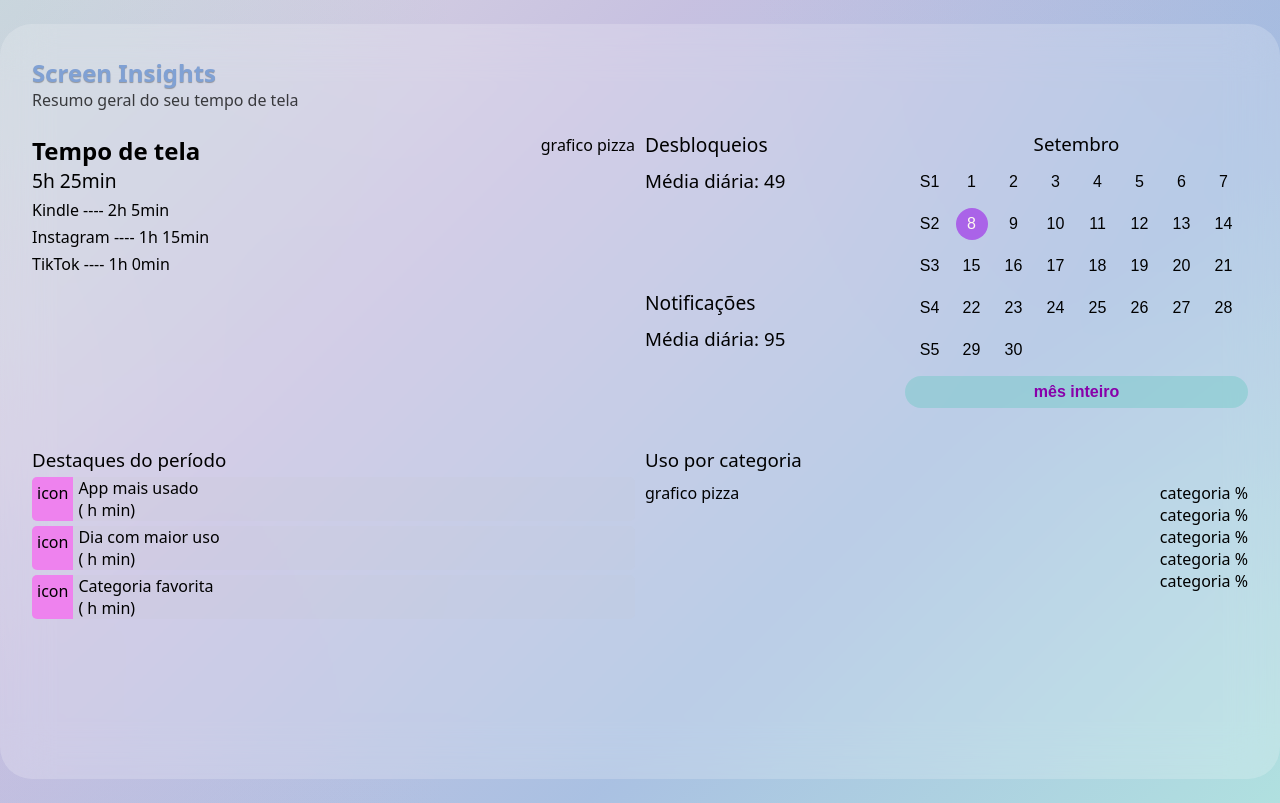
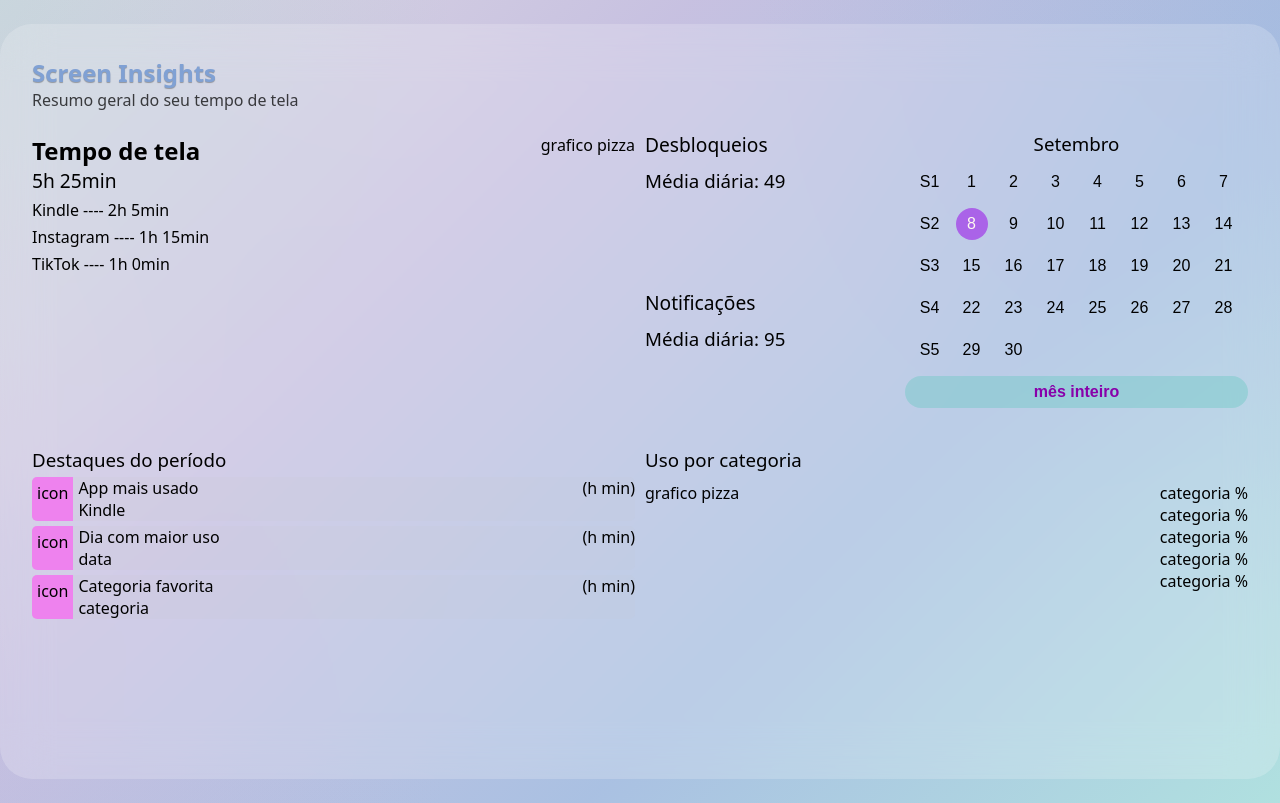
Before and after one commit to becsnr/screen-insights, a React (Vite) app in the folder screen-insights/: page / in a window 1280 px wide. Built offline with nearby package versions, Linux system fonts and the light colour scheme.

Commit message:
destaque app + usado

```diff
--- a/screen-insights/src/components/Destaque.jsx
+++ b/screen-insights/src/components/Destaque.jsx
@@ -1,42 +1,45 @@
 import styles from './Destaque.module.css';
 
+import { dayHighlights } from '../utils/highlights';
+
 function Destaque() {
+    const appMostUsed = dayHighlights();
+
+    const destaques = [
+        {
+            titulo: "App mais usado",
+            nome: appMostUsed.name,
+            time: "(h min)",
+        },
+        {
+            titulo: "Dia com maior uso",
+            nome: "data",
+            time: "(h min)",
+        },
+        {
+            titulo: "Categoria favorita",
+            nome: "categoria",
+            time: "(h min)",
+        }
+    ]
     return (
         <div className={styles.card}>
             <h3>Destaques do período</h3>
 
-            <div className={styles.destaque}>
+            {destaques.map(item => (
+                <div key={item.titulo} className={styles.destaque}>
                     <div className={styles.icone}>
                         icon
                     </div>
 
                     <div className={styles.info}>
-                    <p className={styles.titulo}>App mais usado</p>
-                    <p className={styles.res}>( h min)</p>
-                </div>
+                        <p className={styles.titulo}>{item.titulo}</p>
+                        <p className={styles.appName}>{item.nome}</p>
                     </div>
 
-            <div className={styles.destaque}>
-                <div className={styles.icone}>
-                    icon
+                    <p className={styles.time}>{item.time}</p>
                 </div>
-
-                <div className={styles.info}>
-                    <p className={styles.titulo}>Dia com maior uso</p>
-                    <p className={styles.res}>( h min)</p>
-                </div>
-            </div>
-
-            <div className={styles.destaque}>
-                <div className={styles.icone}>
-                    icon
-                </div>
-
-                <div className={styles.info}>
-                    <p className={styles.titulo}>Categoria favorita</p>
-                    <p className={styles.res}>( h min)</p>
-                </div>
-            </div>
+            ))}
         </div>
     )
 }
--- a/screen-insights/src/components/Destaque.module.css
+++ b/screen-insights/src/components/Destaque.module.css
@@ -24,6 +24,10 @@
     padding: 5px;
 }
 
+.time {
+    margin-left: auto;
+}
+
 /* MOBILE */
 @media (max-width: 900px) {
     .card {
--- /dev/null
+++ b/screen-insights/src/utils/highlights.js
@@ -0,0 +1,11 @@
+import { getScreenTimeData } from "../services/getScreenTimeData";
+
+import { getMostUsed } from "./mostUsed";
+
+// APP + USADO
+export function dayHighlights() {
+    const app = getMostUsed(getScreenTimeData())[0];
+
+
+    return app;
+}
```
Lines whose indentation alone changed are shown as unchanged.
